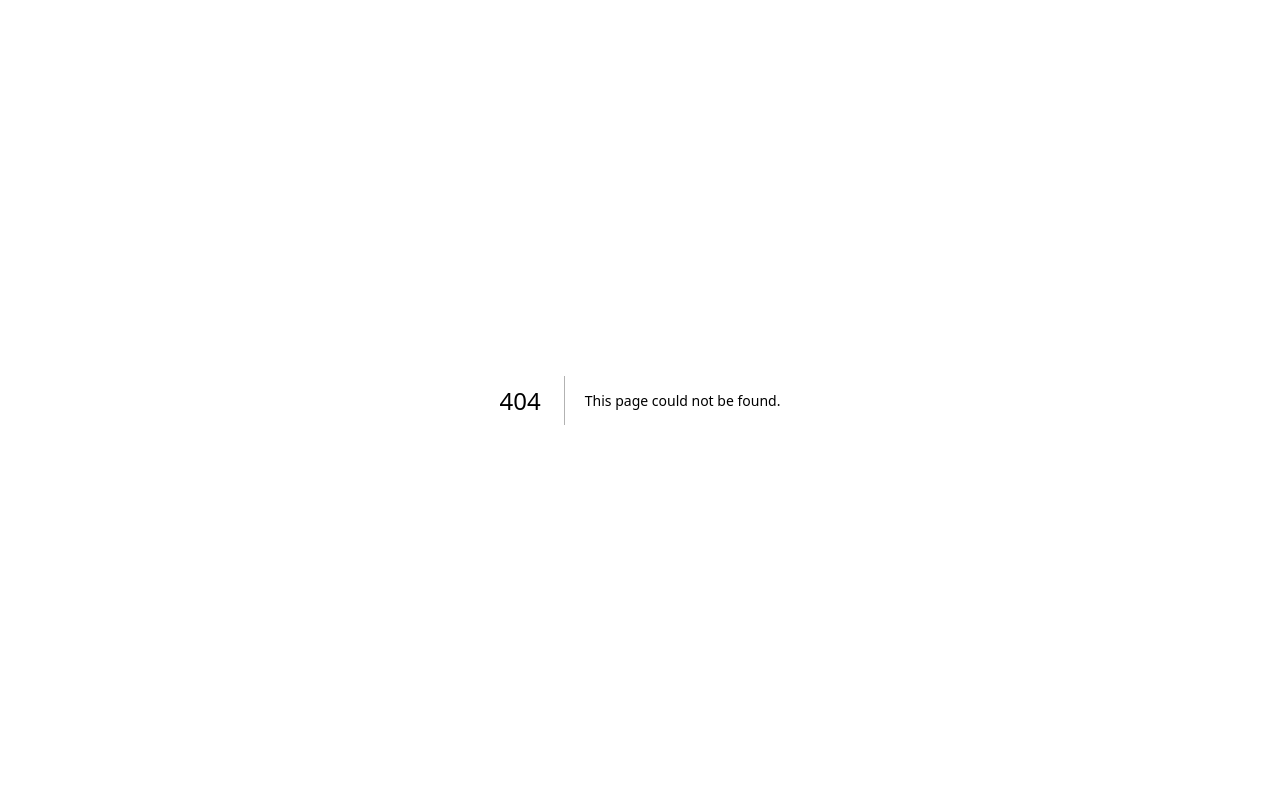
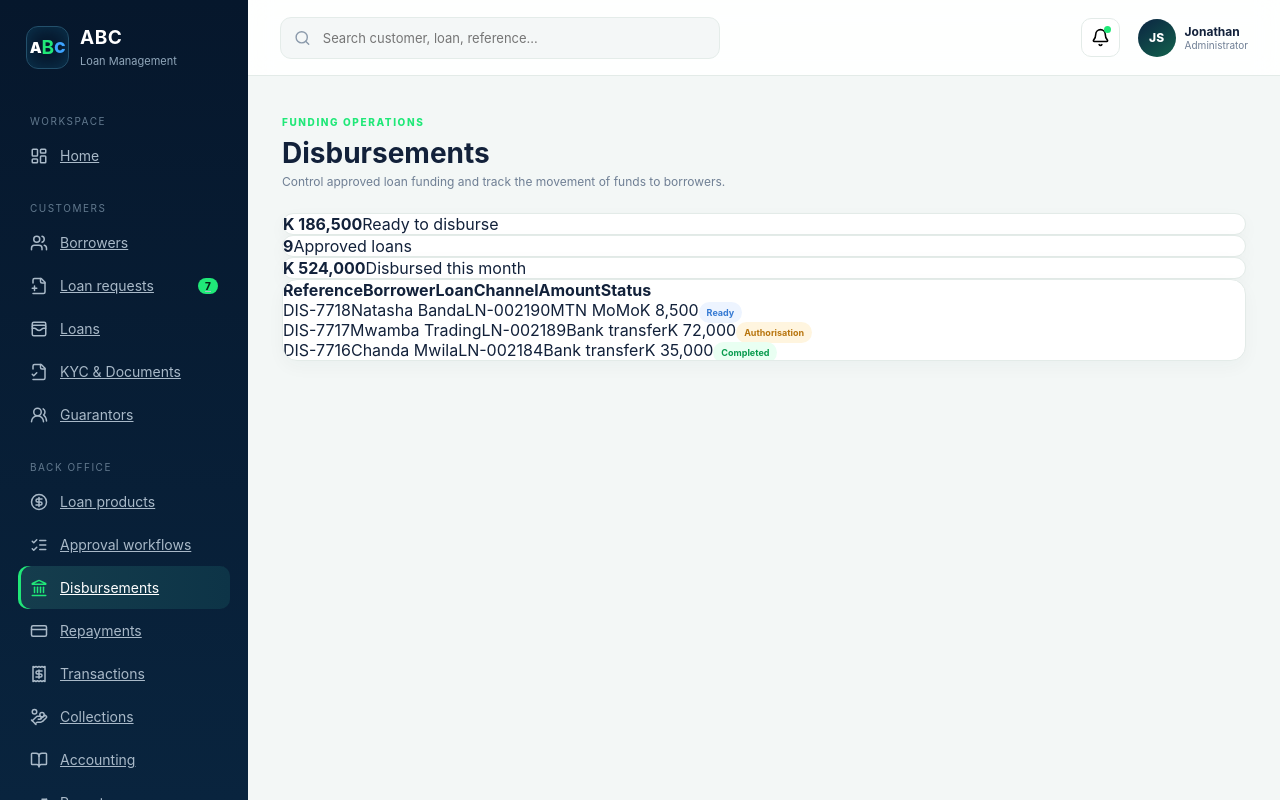
Before and after one commit to jonathansimwinga725-sudo/ABC-Loan-Management-, a Next.js app in the folder apps/web/: page /disbursements in a window 1280 px wide. Before the commit this address had no page. Built offline with nearby package versions, Linux system fonts and the light colour scheme.

Commit message:
feat(web): add lending module apps/web/app/disbursements/page.tsx

```diff
--- /dev/null
+++ b/apps/web/app/disbursements/page.tsx
@@ -0,0 +1,6 @@
+import ModulePage from "../../components/ModulePage";
+export default function Page(){return <ModulePage eyebrow="FUNDING OPERATIONS" title="Disbursements" description="Control approved loan funding and track the movement of funds to borrowers." metrics={[{value:"K 186,500",label:"Ready to disburse"},{value:"9",label:"Approved loans"},{value:"K 524,000",label:"Disbursed this month"}]} columns={["Reference","Borrower","Loan","Channel","Amount","Status"]} rows={[
+ {cells:["DIS-7718","Natasha Banda","LN-002190","MTN MoMo","K 8,500"],status:{label:"Ready",tone:"blue"}},
+ {cells:["DIS-7717","Mwamba Trading","LN-002189","Bank transfer","K 72,000"],status:{label:"Authorisation",tone:"amber"}},
+ {cells:["DIS-7716","Chanda Mwila","LN-002184","Bank transfer","K 35,000"],status:{label:"Completed",tone:"green"}}
+ ]}/>}
```
